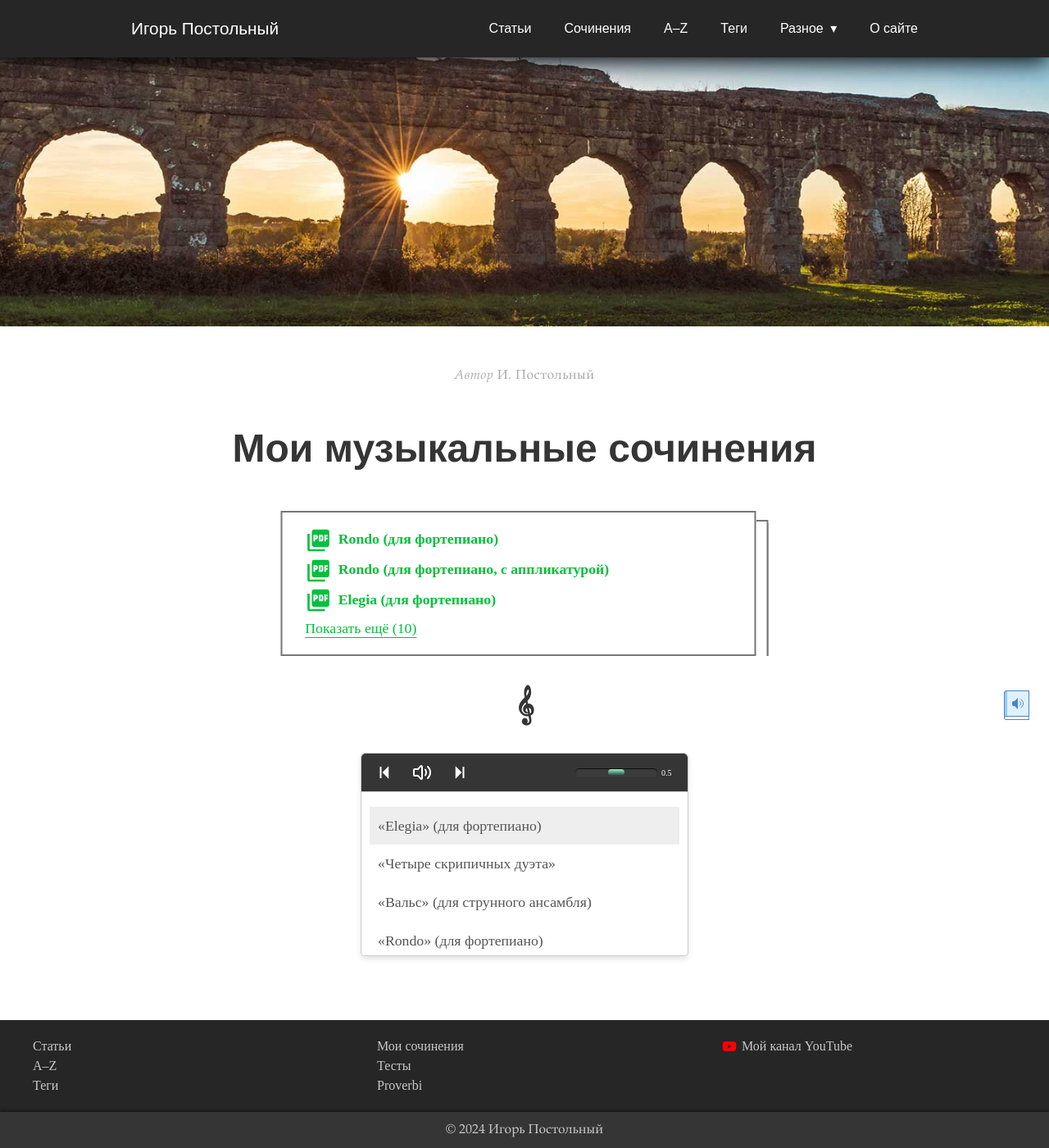
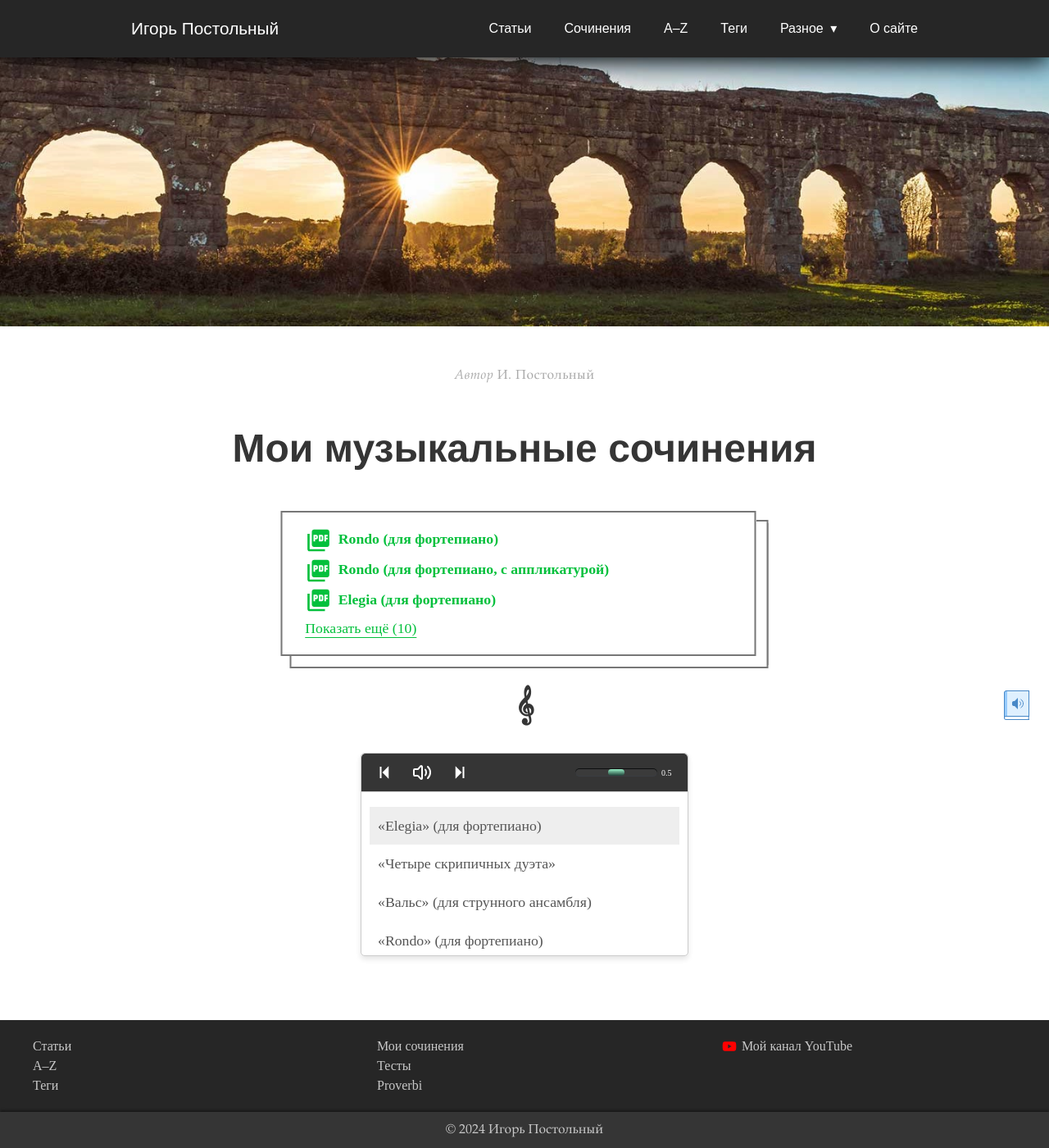
Before and after one commit to postolny/postolny.github.io, a Jekyll site: the page built from _pages/musica.html, in a window 1280 px wide. Shown: the whole page at 82% size. Built offline with Jekyll 4.4.1, drawn with Linux system fonts in a browser that asks for light colours.

Commit message:
Add files via upload

```diff
--- a/_sass/tale/_layout.scss
+++ b/_sass/tale/_layout.scss
@@ -946,7 +946,16 @@ body.is-playing {
 }
 
 #spartiti_row {
-  overflow: hidden; /* исключить схлопывание на мобильных */
+  position: relative;
+
+  &:after {
+    content: "";
+    position: absolute;
+    left: 0;
+    right: 0;
+    height: 15px; /* для тени */
+  }
+
   > div {
     max-width: 580px;
     font-size: 1.11rem;
```
